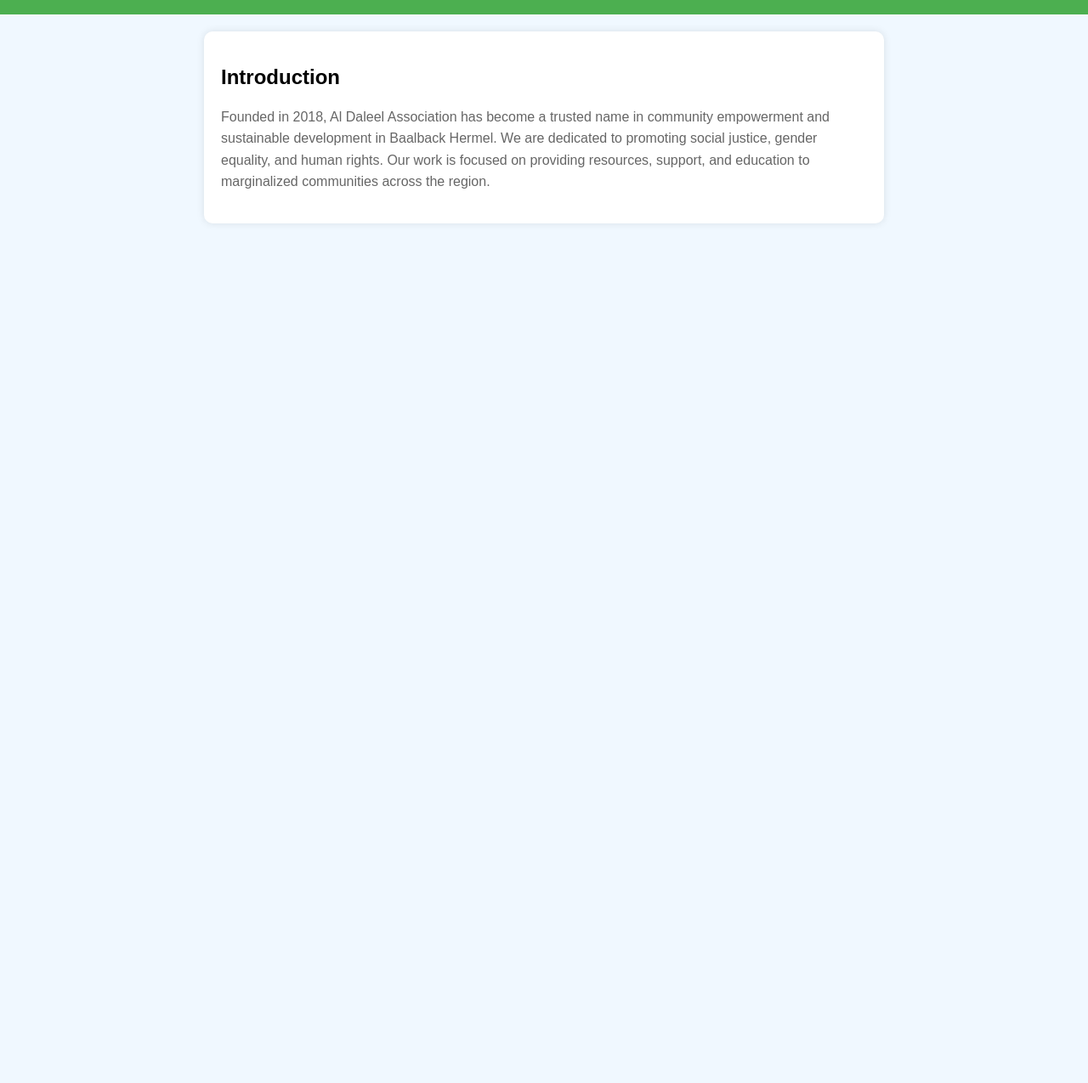
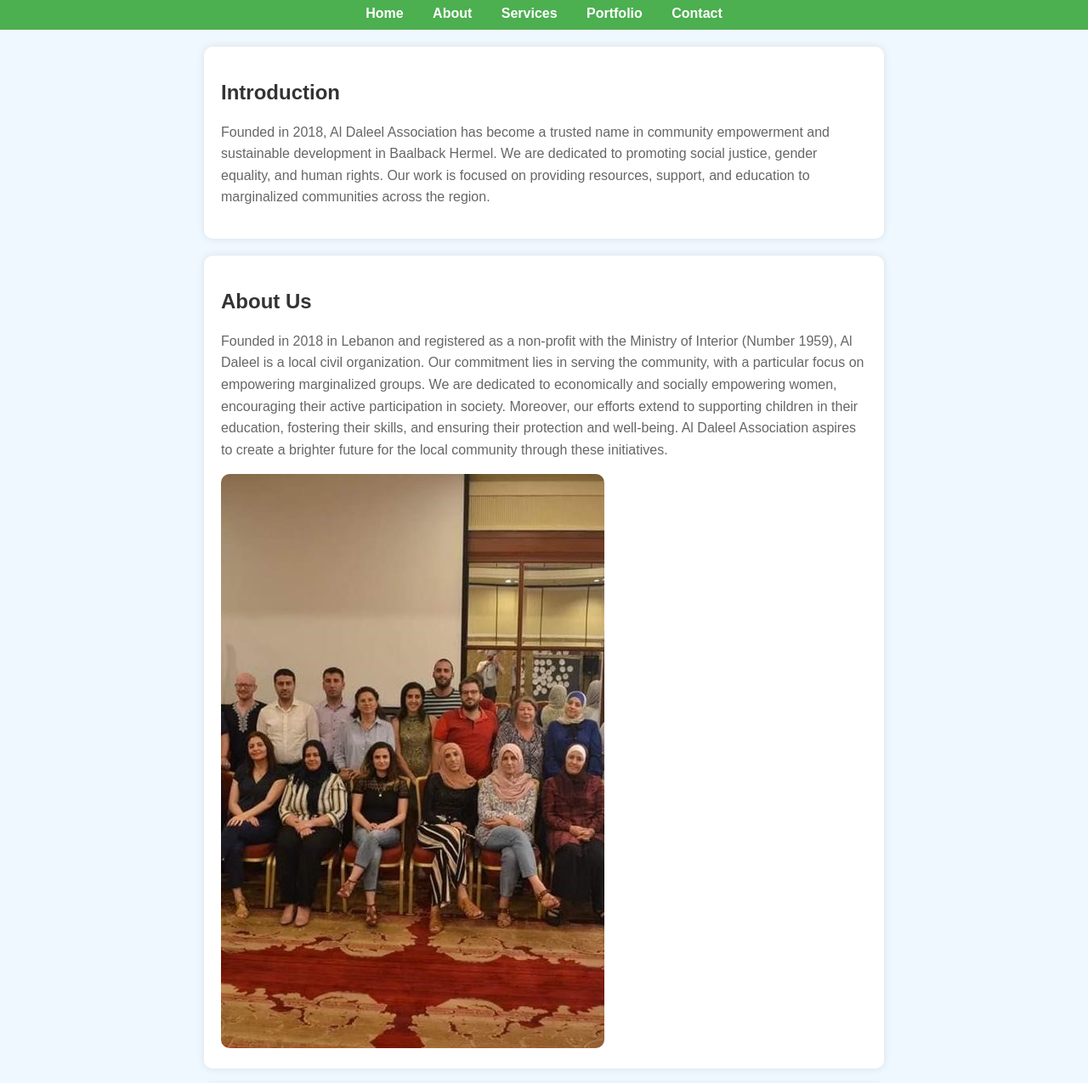
Before and after one commit to al-daleel-association/portfolio, a plain HTML site: page index.html in a window 1280 px wide. Shown: the part 83-1358 px from the top of the page at 85% size. Before the commit the page ends 800 px from the top, so only its background shows below. Drawn offline with Linux system fonts and the light colour scheme.

Commit message:
Update index.html

```diff
--- a/index.html
+++ b/index.html
@@ -16,6 +16,15 @@
             color: white;
             padding: 10px 0;
             text-align: center;
+            position: sticky;
+            top: 0;
+            z-index: 1000;
+        }
+        header nav a {
+            color: white;
+            text-decoration: none;
+            margin: 0 15px;
+            font-weight: bold;
         }
         main {
             padding: 20px;
@@ -29,12 +38,17 @@
             box-shadow: 0 0 10px rgba(0, 0, 0, 0.1);
             margin-bottom: 20px;
         }
-        h1 {
+        h1, h2 {
             color: #333;
         }
         p {
             line-height: 1.6;
             color: #666;
+        }
+        img {
+            max-width: 100%;
+            height: auto;
+            border-radius: 10px;
         }
     </style>
     <script>
@@ -46,14 +60,40 @@
 <body>
     <header>
         <h1>Al Daleel Association</h1>
+        <nav>
+            <a href="#home">Home</a>
+            <a href="#about">About</a>
+            <a href="#services">Services</a>
+            <a href="#portfolio">Portfolio</a>
+            <a href="#contact">Contact</a>
+        </nav>
     </header>
     <main>
-        <section>
+        <section id="home">
             <h2>Introduction</h2>
             <p>
                 Founded in 2018, Al Daleel Association has become a trusted name in community empowerment and sustainable development in Baalback Hermel. We are dedicated to promoting social justice, gender equality, and human rights. Our work is focused on providing resources, support, and education to marginalized communities across the region.
             </p>
         </section>
+        <section id="about">
+            <h2>About Us</h2>
+            <p>
+                Founded in 2018 in Lebanon and registered as a non-profit with the Ministry of Interior (Number 1959), Al Daleel is a local civil organization. Our commitment lies in serving the community, with a particular focus on empowering marginalized groups. We are dedicated to economically and socially empowering women, encouraging their active participation in society. Moreover, our efforts extend to supporting children in their education, fostering their skills, and ensuring their protection and well-being. Al Daleel Association aspires to create a brighter future for the local community through these initiatives.
+            </p>
+            <img src="image.png" alt="About Us">
+        </section>
+        <section id="services">
+            <h2>Our Services</h2>
+            <p>Details about the services will go here.</p>
+        </section>
+        <section id="portfolio">
+            <h2>Our Portfolio</h2>
+            <p>Details about the portfolio will go here.</p>
+        </section>
+        <section id="contact">
+            <h2>Contact Us</h2>
+            <p>Details about how to contact will go here.</p>
+        </section>
     </main>
 </body>
 </html>
```
